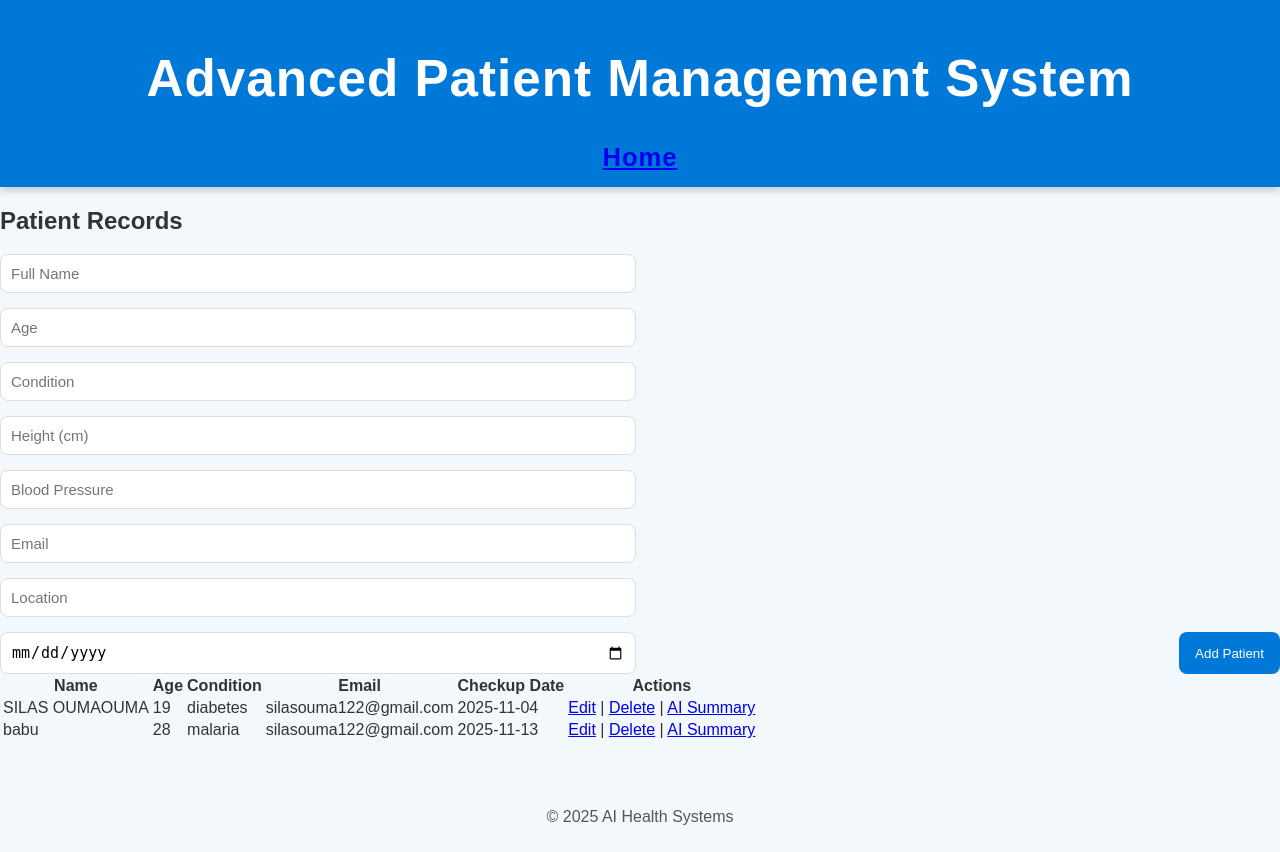
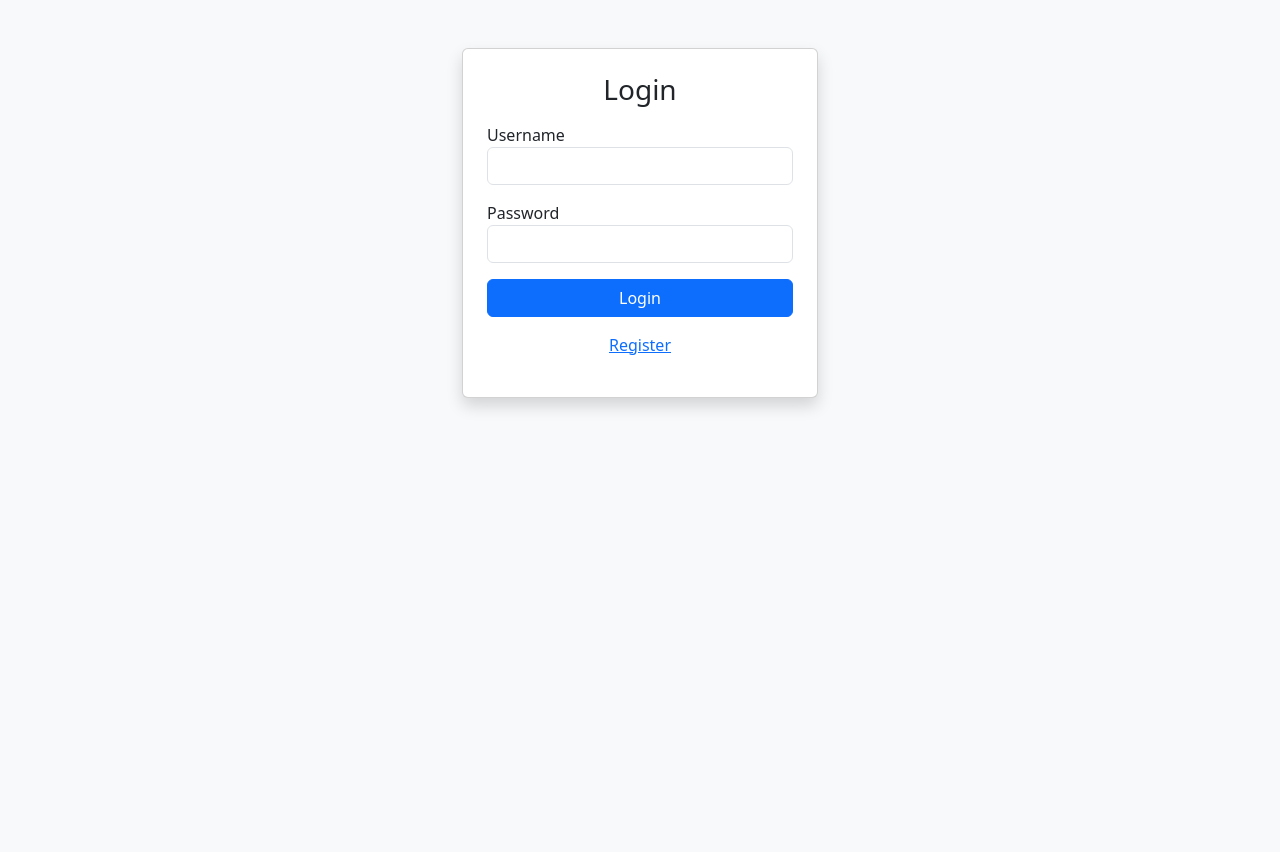
Before and after one commit to syll-us12/Advanced-patient-management-system., a Flask app: page / in a window 1280 px wide. After the commit the page ends 409 px from the top, so only its background shows below. Run offline with Flask 3, Linux system fonts and the light colour scheme.

Commit message:
Updated admin functionality, patient CRUD, Bootstrap templates

```diff
--- a/app.py
+++ b/app.py
@@ -1,77 +1,197 @@
-from flask import Flask, render_template, request, redirect, url_for, flash
-from models import db, Patient
-from ai_utils import generate_health_summary
-import os
+from flask import Flask, render_template, request, redirect, url_for, session
+import sqlite3
+from werkzeug.security import generate_password_hash, check_password_hash
 
 app = Flask(__name__)
-app.config.from_object('config.Config')
+app.secret_key = 'your_secret_key_here'  # Change to something secure
 
-db.init_app(app)
+# ---------------------------
+# 1. Initialize Database & Admin
+# ---------------------------
+def init_db():
+    conn = sqlite3.connect('apms.db')
+    c = conn.cursor()
 
-with app.app_context():
-    db.create_all()
+    # Users table
+    c.execute('''
+    CREATE TABLE IF NOT EXISTS users (
+        id INTEGER PRIMARY KEY AUTOINCREMENT,
+        username TEXT UNIQUE NOT NULL,
+        password TEXT NOT NULL,
+        is_admin INTEGER DEFAULT 0
+    )
+    ''')
 
-@app.route('/')
-def index():
-    patients = Patient.query.all()
-    return render_template('index.html', patients=patients)
+    # Patients table
+    c.execute('''
+    CREATE TABLE IF NOT EXISTS patients (
+        id INTEGER PRIMARY KEY AUTOINCREMENT,
+        user_id INTEGER,
+        name TEXT NOT NULL,
+        age INTEGER,
+        diagnosis TEXT,
+        treatment TEXT,
+        FOREIGN KEY(user_id) REFERENCES users(id)
+    )
+    ''')
 
+    # Create default admin if not exists
+    c.execute('SELECT * FROM users WHERE username = ?', ('admin',))
+    if not c.fetchone():
+        hashed_pw = generate_password_hash('admin123')
+        c.execute('INSERT INTO users (username, password, is_admin) VALUES (?, ?, 1)', ('admin', hashed_pw))
+
+    conn.commit()
+    conn.close()
+    print("Database and tables created successfully!")
+
+init_db()
+
+# ---------------------------
+# 2. Routes
+# ---------------------------
+
+# ---- Login ----
+@app.route('/', methods=['GET', 'POST'])
+def login():
+    if request.method == 'POST':
+        username = request.form['username']
+        password = request.form['password']
+
+        conn = sqlite3.connect('apms.db')
+        c = conn.cursor()
+        c.execute('SELECT * FROM users WHERE username = ?', (username,))
+        user = c.fetchone()
+        conn.close()
+
+        if user and check_password_hash(user[2], password):
+            session['user_id'] = user[0]
+            session['username'] = user[1]
+            session['is_admin'] = user[3]
+            if session['is_admin']:
+                return redirect(url_for('admin_dashboard'))
+            return redirect(url_for('dashboard'))
+        else:
+            return "Invalid credentials. Please try again."
+    return render_template('login.html')
+
+# ---- Register ----
+@app.route('/register', methods=['GET', 'POST'])
+def register():
+    if request.method == 'POST':
+        username = request.form['username']
+        password = request.form['password']
+        hashed_pw = generate_password_hash(password)
+
+        conn = sqlite3.connect('apms.db')
+        c = conn.cursor()
+        try:
+            c.execute('INSERT INTO users (username, password) VALUES (?, ?)', (username, hashed_pw))
+            conn.commit()
+        except sqlite3.IntegrityError:
+            conn.close()
+            return "Username already exists."
+        conn.close()
+        return redirect(url_for('login'))
+
+    return render_template('register.html')
+
+# ---- User Dashboard ----
+@app.route('/dashboard')
+def dashboard():
+    if 'user_id' not in session or session.get('is_admin') == 1:
+        return redirect(url_for('login'))
+
+    conn = sqlite3.connect('apms.db')
+    conn.row_factory = sqlite3.Row
+    c = conn.cursor()
+    c.execute('SELECT * FROM patients WHERE user_id = ?', (session['user_id'],))
+    patients = c.fetchall()
+    conn.close()
+
+    return render_template('dashboard.html', patients=patients, username=session['username'])
+
+# ---- Add Patient ----
 @app.route('/add', methods=['POST'])
 def add_patient():
+    if 'user_id' not in session or session.get('is_admin') == 1:
+        return redirect(url_for('login'))
+
     name = request.form['name']
     age = request.form['age']
-    condition = request.form['condition']
-    height = request.form['height']
-    bpr = request.form['bpr']
-    email = request.form['email']
-    location = request.form['location']
-    checkup_date = request.form['checkup_date']
+    diagnosis = request.form['diagnosis']
+    treatment = request.form['treatment']
 
-    new_patient = Patient(
-        name=name,
-        age=age,
-        condition=condition,
-        height=height,
-        bpr=bpr,
-        email=email,
-        location=location,
-        checkup_date=checkup_date
-    )
-    db.session.add(new_patient)
-    db.session.commit()
-    flash('Patient added successfully!')
-    return redirect(url_for('index'))
+    conn = sqlite3.connect('apms.db')
+    c = conn.cursor()
+    c.execute('INSERT INTO patients (user_id, name, age, diagnosis, treatment) VALUES (?, ?, ?, ?, ?)',
+              (session['user_id'], name, age, diagnosis, treatment))
+    conn.commit()
+    conn.close()
 
-@app.route('/edit/<int:id>', methods=['GET', 'POST'])
-def edit_patient(id):
-    patient = Patient.query.get(id)
-    if request.method == 'POST':
-        patient.name = request.form['name']
-        patient.age = request.form['age']
-        patient.condition = request.form['condition']
-        patient.height = request.form['height']
-        patient.bpr = request.form['bpr']
-        patient.email = request.form['email']
-        patient.location = request.form['location']
-        patient.checkup_date = request.form['checkup_date']
-        db.session.commit()
-        flash('Patient updated successfully!')
-        return redirect(url_for('index'))
-    return render_template('edit.html', patient=patient)
+    return redirect(url_for('dashboard'))
 
+# ---- Delete Patient ----
 @app.route('/delete/<int:id>')
 def delete_patient(id):
-    patient = Patient.query.get(id)
-    db.session.delete(patient)
-    db.session.commit()
-    flash('Patient deleted successfully!')
-    return redirect(url_for('index'))
+    if 'user_id' not in session or session.get('is_admin') == 1:
+        return redirect(url_for('login'))
 
-@app.route('/ai-summary/<int:id>')
-def ai_summary(id):
-    patient = Patient.query.get(id)
-    summary = generate_health_summary(patient)
-    return render_template('patient_detail.html', patient=patient, summary=summary)
+    conn = sqlite3.connect('apms.db')
+    c = conn.cursor()
+    c.execute('DELETE FROM patients WHERE id = ? AND user_id = ?', (id, session['user_id']))
+    conn.commit()
+    conn.close()
 
+    return redirect(url_for('dashboard'))
+
+# ---- Admin Dashboard ----
+@app.route('/admin')
+def admin_dashboard():
+    if 'user_id' not in session or session.get('is_admin') != 1:
+        return redirect(url_for('login'))
+
+    conn = sqlite3.connect('apms.db')
+    conn.row_factory = sqlite3.Row
+    c = conn.cursor()
+
+    # All users
+    c.execute('SELECT id, username, is_admin FROM users')
+    users = c.fetchall()
+
+    # All patients
+    c.execute('SELECT p.id, p.name, p.age, p.diagnosis, p.treatment, u.username FROM patients p JOIN users u ON p.user_id = u.id')
+    patients = c.fetchall()
+
+    conn.close()
+    return render_template('admin_dashboard.html', users=users, patients=patients)
+
+# ---- Admin Delete User ----
+@app.route('/admin/delete_user/<int:id>')
+def delete_user(id):
+    if 'user_id' not in session or session.get('is_admin') != 1:
+        return redirect(url_for('login'))
+
+    conn = sqlite3.connect('apms.db')
+    c = conn.cursor()
+
+    # Delete all patients of the user first
+    c.execute('DELETE FROM patients WHERE user_id = ?', (id,))
+    # Delete the user
+    c.execute('DELETE FROM users WHERE id = ?', (id,))
+
+    conn.commit()
+    conn.close()
+    return redirect(url_for('admin_dashboard'))
+
+# ---- Logout ----
+@app.route('/logout')
+def logout():
+    session.clear()
+    return redirect(url_for('login'))
+
+# ---------------------------
+# 3. Run the app
+# ---------------------------
 if __name__ == '__main__':
     app.run(debug=True)
--- a/static/styles.css
+++ b/static/styles.css
@@ -4,6 +4,7 @@ body {
     background-color: #f2f8fc;
     margin: 0;
     padding: 0;
+
     color: #333;
 }
 
--- a/templates/index.html
+++ b/templates/index.html
@@ -1,41 +1,65 @@
-{% extends "base.html" %}
-{% block content %}
-<h2>Patient Records</h2>
+<!DOCTYPE html>
+<html>
+<head>
+    <title>Advanced Patient Management System</title>
+    <link href="https://cdn.jsdelivr.net/npm/bootstrap@5.3.3/dist/css/bootstrap.min.css" rel="stylesheet">
+    <script>
+        function confirmDelete() {
+            return confirm("Are you sure you want to delete this patient?");
+        }
+    </script>
+</head>
+<body class="bg-light">
 
-<form action="/add" method="POST" class="patient-form">
-    <input type="text" name="name" placeholder="Full Name" required>
-    <input type="number" name="age" placeholder="Age" required>
-    <input type="text" name="condition" placeholder="Condition" required>
-    <input type="text" name="height" placeholder="Height (cm)">
-    <input type="text" name="bpr" placeholder="Blood Pressure">
-    <input type="email" name="email" placeholder="Email">
-    <input type="text" name="location" placeholder="Location">
-    <input type="date" name="checkup_date" placeholder="Next Checkup">
-    <button type="submit">Add Patient</button>
+<nav class="navbar navbar-dark bg-primary">
+  <div class="container-fluid">
+    <span class="navbar-brand">Advanced Patient Management</span>
+    <a href="{{ url_for('logout') }}" class="btn btn-light btn-sm">Logout</a>
+  </div>
+</nav>
+
+<div class="container mt-4">
+    <h3 class="text-center mb-4">Patient Records</h3>
+
+    <form method="POST" action="/add" class="card p-4 shadow-sm mb-4">
+        <div class="row g-2">
+            <div class="col-md-3"><input name="name" placeholder="Full Name" class="form-control" required></div>
+            <div class="col-md-1"><input name="age" placeholder="Age" class="form-control" required></div>
+            <div class="col-md-2"><input name="height" placeholder="Height (cm)" class="form-control" required></div>
+            <div class="col-md-2"><input name="bpr" placeholder="BPR" class="form-control" required></div>
+            <div class="col-md-2"><input name="email" placeholder="Email" class="form-control" required></div>
+            <div class="col-md-2"><input name="location" placeholder="Location" class="form-control" required></div>
+            <div class="col-md-2 mt-2"><input name="checkup_date" type="date" class="form-control" required></div>
+            <div class="col-md-3 mt-2"><input name="condition" placeholder="Condition" class="form-control" required></div>
+            <div class="col-md-2 mt-2"><button class="btn btn-success w-100">Add</button></div>
+        </div>
     </form>
 
-<table>
+    <table class="table table-bordered table-striped">
+        <thead class="table-primary">
             <tr>
-        <th>Name</th>
-        <th>Age</th>
-        <th>Condition</th>
-        <th>Email</th>
-        <th>Checkup Date</th>
-        <th>Actions</th>
+                <th>ID</th><th>Name</th><th>Age</th><th>Height</th><th>BPR</th><th>Email</th><th>Location</th><th>Checkup Date</th><th>Condition</th><th>Action</th>
             </tr>
-    {% for p in patients %}
+        </thead>
+        <tbody>
+            {% for patient in patients %}
             <tr>
-        <td>{{ p.name }}</td>
-        <td>{{ p.age }}</td>
-        <td>{{ p.condition }}</td>
-        <td>{{ p.email }}</td>
-        <td>{{ p.checkup_date }}</td>
+                <td>{{ patient.id }}</td>
+                <td>{{ patient.name }}</td>
+                <td>{{ patient.age }}</td>
+                <td>{{ patient.height }}</td>
+                <td>{{ patient.bpr }}</td>
+                <td>{{ patient.email }}</td>
+                <td>{{ patient.location }}</td>
+                <td>{{ patient.checkup_date }}</td>
+                <td>{{ patient.condition }}</td>
                 <td>
-            <a href="{{ url_for('edit_patient', id=p.id) }}">Edit</a> |
-            <a href="{{ url_for('delete_patient', id=p.id) }}">Delete</a> |
-            <a href="{{ url_for('ai_summary', id=p.id) }}">AI Summary</a>
+                    <a href="/delete/{{ patient.id }}" onclick="return confirmDelete()" class="btn btn-danger btn-sm">Delete</a>
                 </td>
             </tr>
             {% endfor %}
+        </tbody>
     </table>
-{% endblock %}
+</div>
+</body>
+</html>
--- /dev/null
+++ b/templates/login.html
@@ -0,0 +1,32 @@
+<!DOCTYPE html>
+<html>
+<head>
+    <title>Login</title>
+    <link href="https://cdn.jsdelivr.net/npm/bootstrap@5.3.2/dist/css/bootstrap.min.css" rel="stylesheet">
+</head>
+<body class="bg-light">
+<div class="container mt-5">
+    <div class="row justify-content-center">
+        <div class="col-md-4">
+            <div class="card p-4 shadow">
+                <h3 class="text-center mb-3">Login</h3>
+                <form method="POST">
+                    <div class="mb-3">
+                        <label>Username</label>
+                        <input type="text" name="username" class="form-control" required>
+                    </div>
+                    <div class="mb-3">
+                        <label>Password</label>
+                        <input type="password" name="password" class="form-control" required>
+                    </div>
+                    <button class="btn btn-primary w-100">Login</button>
+                </form>
+                <p class="mt-3 text-center">
+                    <a href="/register">Register</a>
+                </p>
+            </div>
+        </div>
+    </div>
+</div>
+</body>
+</html>
```
Also changed, not shown: requirements.txt (+1 -8 lines), templates/admin_dashboard.html (added, +68 -0 lines), templates/dashboard.html (added, +65 -0 lines), templates/register.html (added, +32 -0 lines), apms.db (added), instance/patients.db, patients.db (added). Lines whose indentation alone changed are shown as unchanged.
